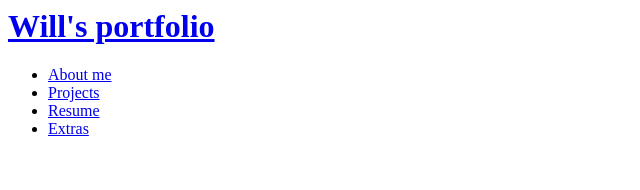
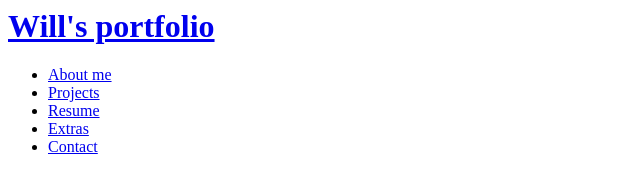
Before and after one commit to willnemo/professional-portfolio, a plain HTML site: page index.html in a window 1280 px wide. Shown: the full height of the page, 0-640 px from the left. Drawn offline with Linux system fonts and the light colour scheme.

```diff
--- a/index.html
+++ b/index.html
@@ -21,6 +21,9 @@
             <li>
                 <a href="#Extras">Extras</a>
             </li>
+            <li>
+                <a href="#Contact">Contact</a>
+            </li>
         </ul>
     </nav>
 </header>
```
Also changed, not shown: 1 other file.
